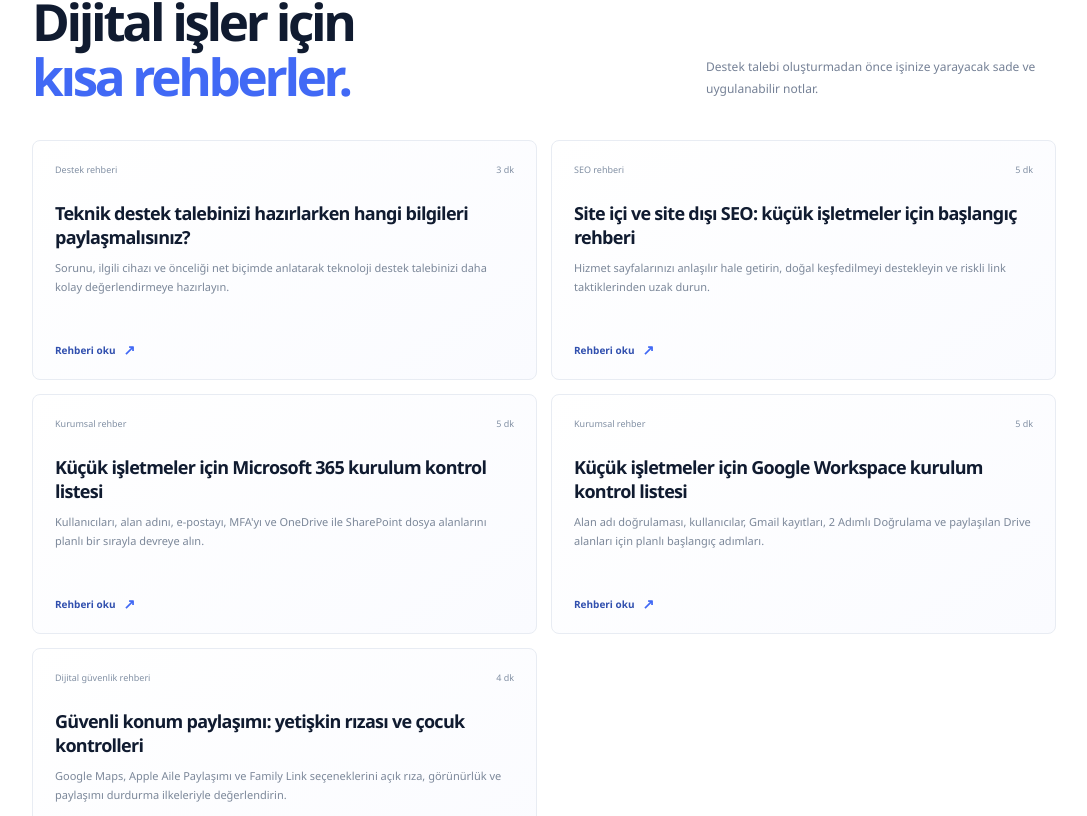
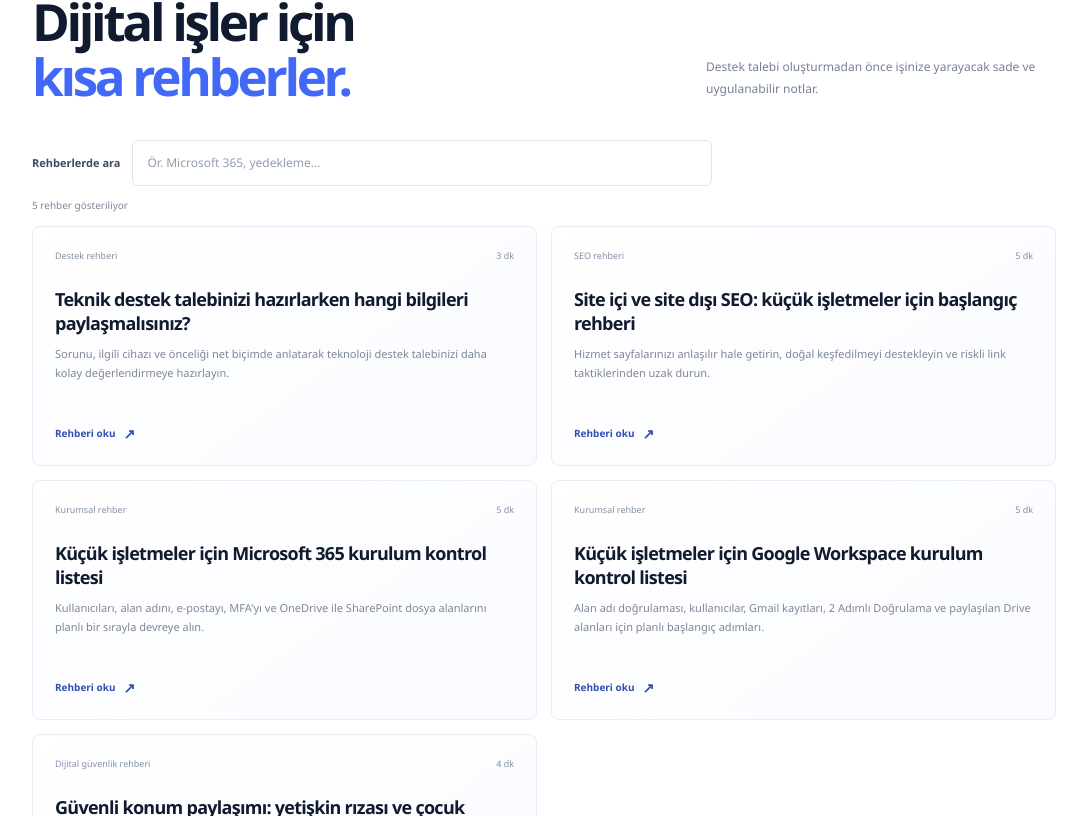
Before and after one commit to darkpassenger00/Dolubilisim, a Next.js app: page / in a window 1280 px wide. Shown: the part 2584-3400 px from the top of the page, without its empty margins (96-1183 px from the left). Built offline with nearby package versions, Linux system fonts and the light colour scheme.

Commit message:
Add accessible search to SEO guides

```diff
--- /dev/null
+++ b/app/guide-search.tsx
@@ -0,0 +1,51 @@
+"use client";
+
+import { useMemo, useState } from "react";
+import { filterSeoGuides } from "../lib/search-guides.mjs";
+
+type Guide = {
+  slug: string;
+  title: string;
+  description: string;
+  category: string;
+  readingTime: number;
+  sections: { heading: string; paragraphs: string[] }[];
+};
+
+export default function GuideSearch({ guides }: { guides: readonly Guide[] }) {
+  const [query, setQuery] = useState("");
+  const results: Guide[] = useMemo(() => filterSeoGuides(guides, query), [guides, query]);
+
+  return (
+    <div className="guide-discovery">
+      <div className="guide-search-row">
+        <label className="guide-search-label" htmlFor="guide-search">Rehberlerde ara</label>
+        <input
+          id="guide-search"
+          className="guide-search-input"
+          type="search"
+          value={query}
+          onChange={(event) => setQuery(event.currentTarget.value)}
+          placeholder="Ör. Microsoft 365, yedekleme…"
+          autoComplete="off"
+        />
+        {query && <button className="guide-search-clear" type="button" onClick={() => setQuery("")}>Temizle</button>}
+      </div>
+      <p className="guide-search-count" aria-live="polite">{results.length} rehber gösteriliyor</p>
+      {results.length > 0 ? (
+        <div className="guide-card-grid">
+          {results.map((guide) => (
+            <a className="guide-card" href={`/rehber/${guide.slug}`} key={guide.slug}>
+              <div className="guide-card-meta"><span>{guide.category}</span><span>{guide.readingTime} dk</span></div>
+              <h3>{guide.title}</h3>
+              <p>{guide.description}</p>
+              <span className="guide-card-link">Rehberi oku <span aria-hidden="true">↗</span></span>
+            </a>
+          ))}
+        </div>
+      ) : (
+        <p className="guide-search-empty" role="status">Bu aramayla eşleşen rehber bulunamadı. Farklı bir kelime deneyin.</p>
+      )}
+    </div>
+  );
+}
--- a/app/page.tsx
+++ b/app/page.tsx
@@ -4,6 +4,7 @@ import { faqItems } from "../lib/faq.mjs";
 import RequestForm from "./request-form";
 import SupportLinks from "./support-links";
 import MobileNav from "./mobile-nav";
+import GuideSearch from "./guide-search";
 import { homepageStructuredData, serializeJsonLd } from "../lib/structured-data.mjs";
 
 function Arrow({ diagonal = false }: { diagonal?: boolean }) {
@@ -158,16 +159,7 @@ export default function HomePage() {
           <div><div className="eyebrow dark-eyebrow"><span className="eyebrow-line" /> Bilgi köşesi</div><h2>Dijital işler için<br /><span>kısa rehberler.</span></h2></div>
           <p>Destek talebi oluşturmadan önce işinize yarayacak sade ve uygulanabilir notlar.</p>
         </div>
-        <div className="guide-card-grid">
-          {seoGuides.map((guide) => (
-            <a className="guide-card" href={`/rehber/${guide.slug}`} key={guide.slug}>
-              <div className="guide-card-meta"><span>{guide.category}</span><span>{guide.readingTime} dk</span></div>
-              <h3>{guide.title}</h3>
-              <p>{guide.description}</p>
-              <span className="guide-card-link">Rehberi oku <Arrow diagonal /></span>
-            </a>
-          ))}
-        </div>
+        <GuideSearch guides={seoGuides} />
       </section>
 
       <section className="faq-section section-shell" id="sss">
--- /dev/null
+++ b/lib/search-guides.mjs
@@ -0,0 +1,26 @@
+function normalize(value) {
+  return String(value ?? "")
+    .normalize("NFD")
+    .replace(/\p{Diacritic}/gu, "")
+    .toLowerCase()
+    .replace(/ı/g, "i")
+    .trim();
+}
+
+/**
+ * @template T
+ * @param {readonly T[]} guides
+ * @param {unknown} query
+ * @returns {T[]}
+ */
+export function filterSeoGuides(guides, query) {
+  const needle = normalize(query);
+  if (!needle) return [...guides];
+
+  return guides.filter((guide) => {
+    const articleText = (guide.sections || [])
+      .flatMap((section) => [section.heading, ...(section.paragraphs || [])])
+      .join(" ");
+    return normalize([guide.title, guide.description, guide.category, articleText].join(" ")).includes(needle);
+  });
+}
```
Also changed, not shown: app/globals.css, 2 other files (tests, documents, lock files or other folders).
